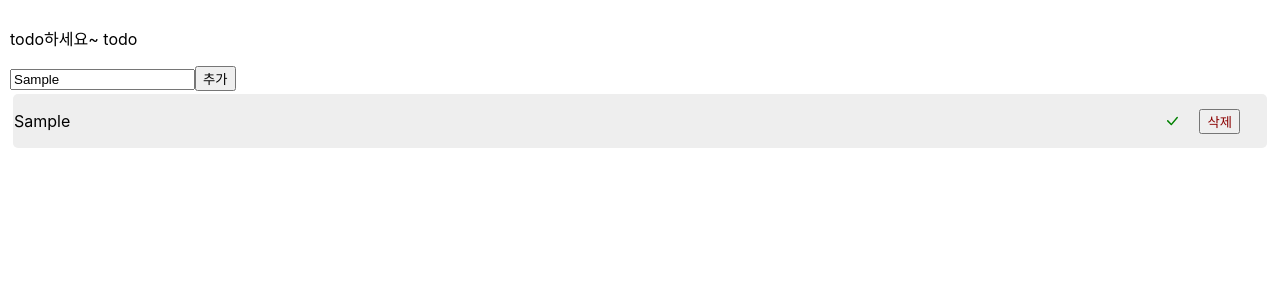
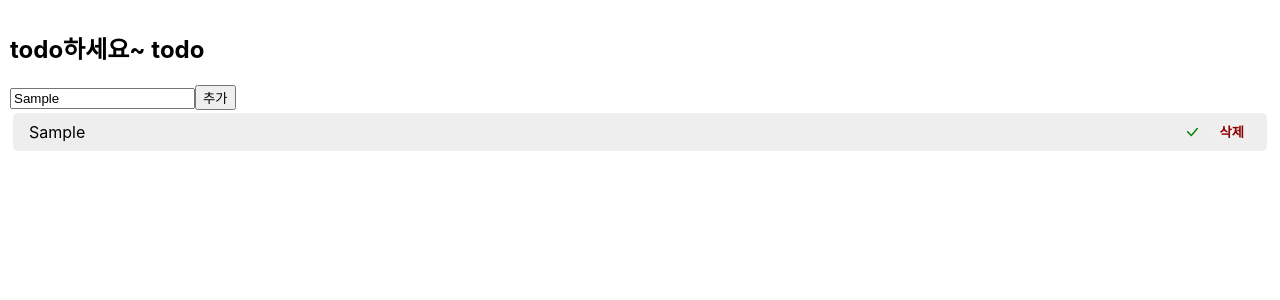
Before and after one commit to heohuhuh/todotodo, a React (Create React App) app: page / in a window 1280 px wide. Both pictures are taken after typing "Sample" into the empty fields and a click on the button "추가". Shown: the top 300 px of the page. Built offline with nearby package versions, Linux system fonts and the light colour scheme.

Commit message:
styledComponent로 스타일 변경

```diff
--- a/package.json
+++ b/package.json
@@ -9,6 +9,7 @@
     "react": "^18.2.0",
     "react-dom": "^18.2.0",
     "react-scripts": "5.0.1",
+    "styled-components": "^5.0.0",
     "web-vitals": "^2.1.4"
   },
   "scripts": {
--- a/src/App.js
+++ b/src/App.js
@@ -1,7 +1,15 @@
 import React, { useState } from "react";
-import './App.css';
+import styled from 'styled-components';
 import List from './List';
 
+const Todobox= styled.div`
+  margin: 5px;
+  padding: 5px;
+`
+const Title = styled.h2`
+  font-weight : bold;
+
+`
 function App() {
   const [todo,setTodo] = useState('')
   const [todoList,setTodoList] = useState([])
@@ -20,8 +28,8 @@ function App() {
   }
 
   return (
-    <div className="todo">
-      <p>todo하세요~ todo</p>
+    <Todobox>
+      <Title>todo하세요~ todo</Title>
       <input className="input" onChange={ onChange } onKeyDown={(e)=>{
         if(e.key === "Enter"){
           const addList = listAdd(todo,todoList)
@@ -33,7 +41,7 @@ function App() {
         setTodoList(addList)
       }}>추가</button>
     <List todoList = { todoList }/>
-    </div>
+    </Todobox>
   );
 }
 
--- a/src/List.js
+++ b/src/List.js
@@ -1,17 +1,46 @@
-import './list.css';
+import styled from 'styled-components';
 
+const Listline = styled.div`
+    background: #eee;
+    padding: 1px;
+    margin: 3px;
+    display: flex;
+    border-radius: 5px;
+    align-items: center;
+`
+const Tag = styled.p`
+    font-size: 1rem;
+    margin: 3px 10px 3px 10px;
+    padding: 5px 90px 5px 5px;
+`
+const Checkbox = styled.svg`
+    position: fixed;
+    right: 30px;
+    color: green;
+    margin: 50px;
+    cursor: pointer;
+`
+const Delete = styled.button`
+    position: fixed;
+    right: 10px;
+    color: rgb(139, 0, 0);
+    margin: 20px;
+    cursor: pointer;
+    font-weight: bold;
+    border-style: none;
+`
 function List(props){
-
     return(
         <div >
             { props.todoList.map((item,i)=>(
-                <div key={i} className="list">
-                    <p>{ props.todoList[i] }</p>
-                    <svg className="check" xmlns="http://www.w3.org/2000/svg" width="16" height="16" fill="currentColor" viewBox="0 0 16 16">
+                <Listline key={i}>
+                    {console.log({props})}
+                    <Tag>{ props.todoList[i] }</Tag>
+                    <Checkbox xmlns="http://www.w3.org/2000/svg" width="16" height="16" fill="currentColor" viewBox="0 0 16 16">
                         <path d="M12.736 3.97a.733.733 0 0 1 1.047 0c.286.289.29.756.01 1.05L7.88 12.01a.733.733 0 0 1-1.065.02L3.217 8.384a.757.757 0 0 1 0-1.06.733.733 0 0 1 1.047 0l3.052 3.093 5.4-6.425a.247.247 0 0 1 .02-.022Z"/>
-                    </svg>
-                    <button className='delete'>삭제</button>
-                </div>
+                    </Checkbox>
+                    <Delete >삭제</Delete>
+                </Listline>
             ))}
         </div>
     );
--- a/src/list.css
+++ b/src/list.css
@@ -10,13 +10,15 @@
     position: fixed;
     right: 30px;
     color: green;
-    margin: 70px;
+    margin: 60px;
     cursor: pointer;
 }
 .delete{
     position: fixed;
     right: 10px;
     color: rgb(139, 0, 0);
-    margin: 30px;
+    margin: 20px;
     cursor: pointer;
+    font-weight: bold;
+    border-style: none;
 }
```
Also changed, not shown: 1 other file (tests, documents, lock files or other folders).
